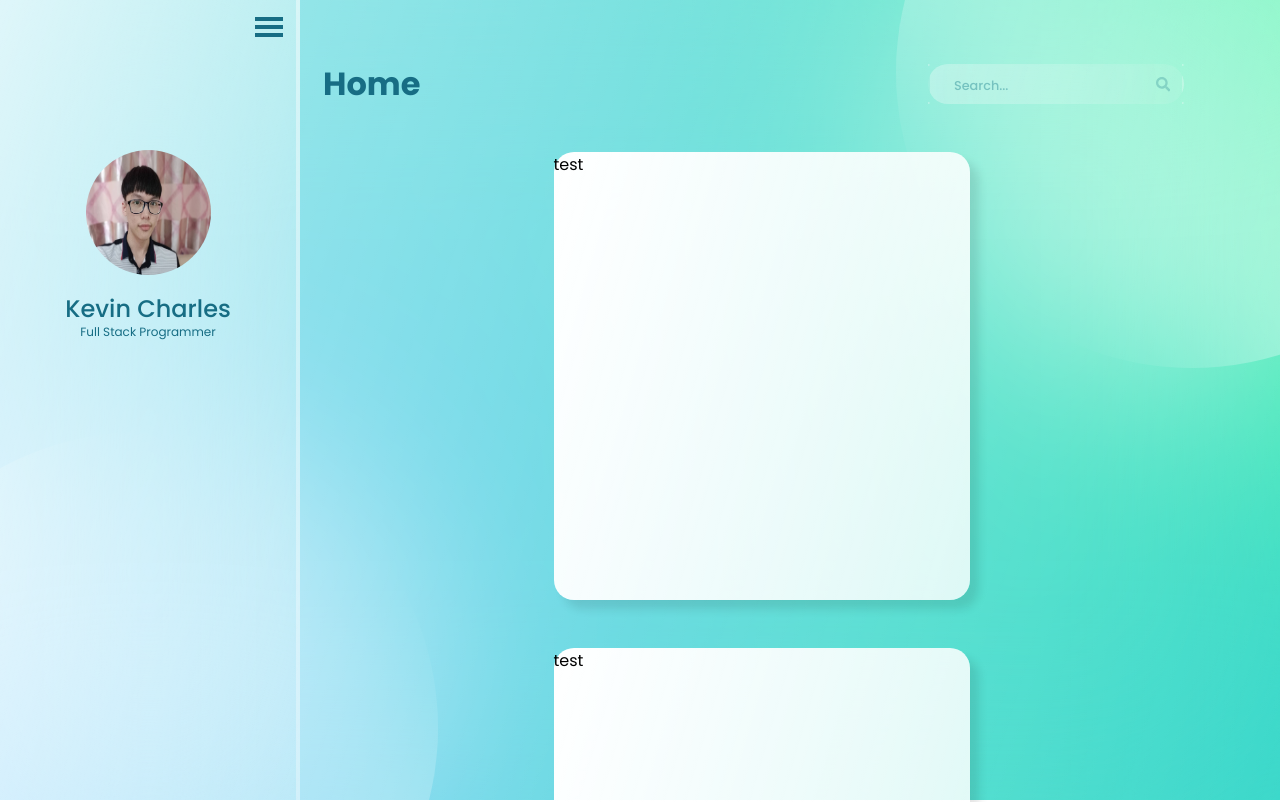
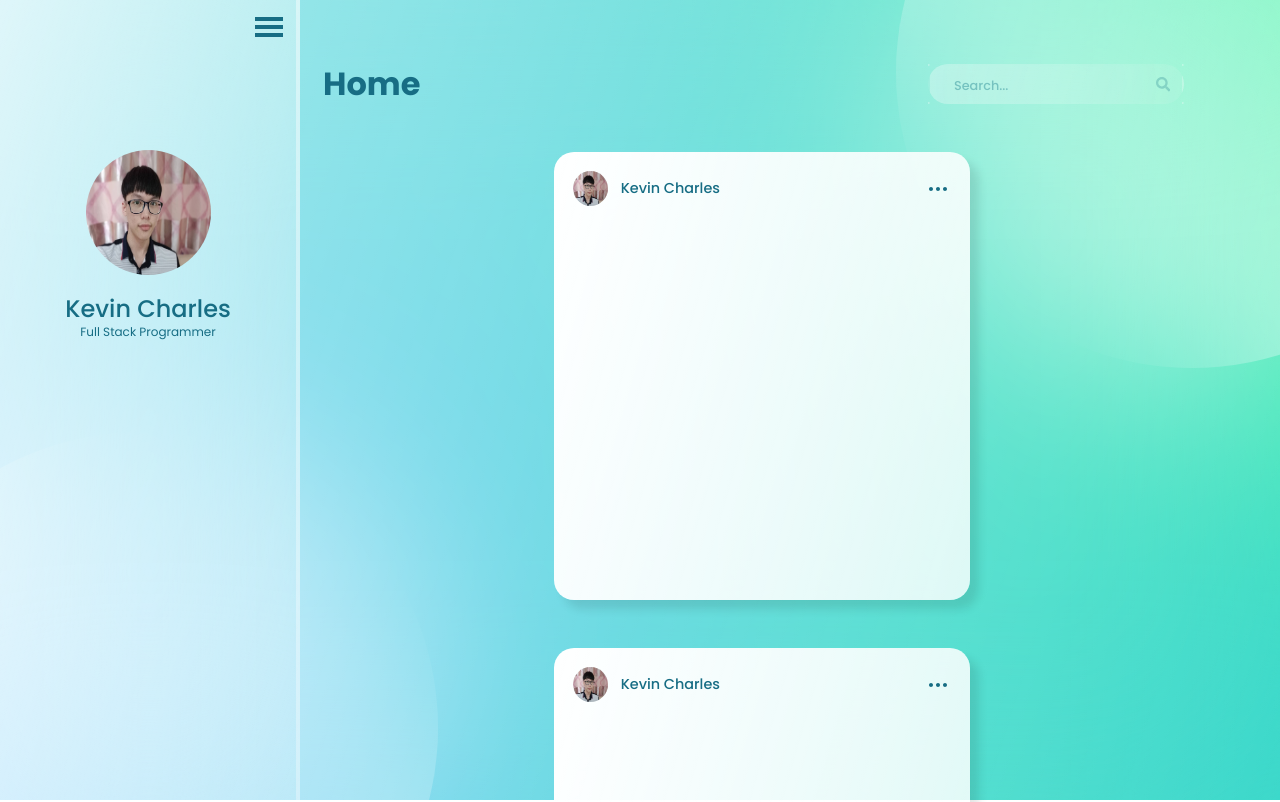
Before and after one commit to kevincharless/kssocmed, a React (Create React App) app in the folder client/: page / in a window 1280 px wide. Shown: the top 802 px of the page. Built offline with nearby package versions, Linux system fonts and the light colour scheme.

Commit message:
Card Header

```diff
--- a/client/src/components/Posts/Post/Post.element.js
+++ b/client/src/components/Posts/Post/Post.element.js
@@ -15,3 +15,37 @@ export const Card = styled.div`
         height: 16rem;
     }
 `
+
+export const Header = styled.div`
+    display: grid;
+    display: flex;
+    grid-row: auto;
+    padding: 1.2rem;
+    align-items: center;
+    justify-content: space-between;
+
+`
+
+export const Avatar = styled.div`
+    display: flex;
+    align-items: center;
+`
+
+export const AvatarPicture = styled.img`
+    width: 2.2rem;
+    height: 2.2rem;
+    border-radius: 80px;
+    margin-right: 0.8rem;
+
+    display: block;
+`
+
+export const AvatarName = styled.h3`
+    font-style: normal;
+    font-weight: 500;
+    font-size: 0.9rem;
+    text-align: center;
+
+    display: block;
+    color: #176D84;
+`
--- a/client/src/components/Posts/Post/Post.js
+++ b/client/src/components/Posts/Post/Post.js
@@ -1,10 +1,19 @@
 import React from 'react';
-import { Card } from './Post.element';
+import { RiMoreFill } from 'react-icons/ri';
+
+import { Card, Header, Avatar, AvatarPicture, AvatarName } from './Post.element';
+import kevin from '../../../assets/images/twibonhmps.jpg'
 
 const Post = () => {
     return (
         <Card>
-            test
+            <Header>
+                <Avatar>
+                    <AvatarPicture src={kevin} />
+                    <AvatarName>Kevin Charles</AvatarName>
+                </Avatar>
+                <RiMoreFill style={{fontSize: '1.5rem', color: ' #176D84', cursor: 'pointer'}} />
+            </Header>
         </Card>
     )
 }
```
Also changed, not shown: 1 other file (tests, documents, lock files or other folders).
